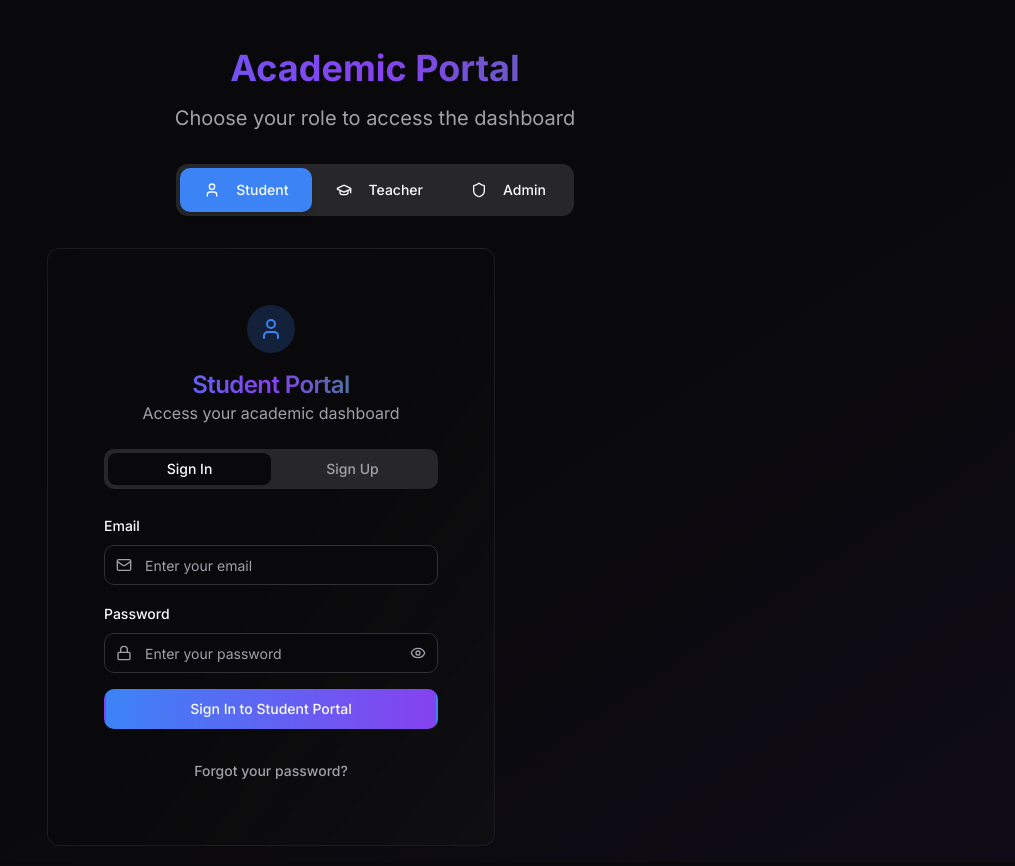
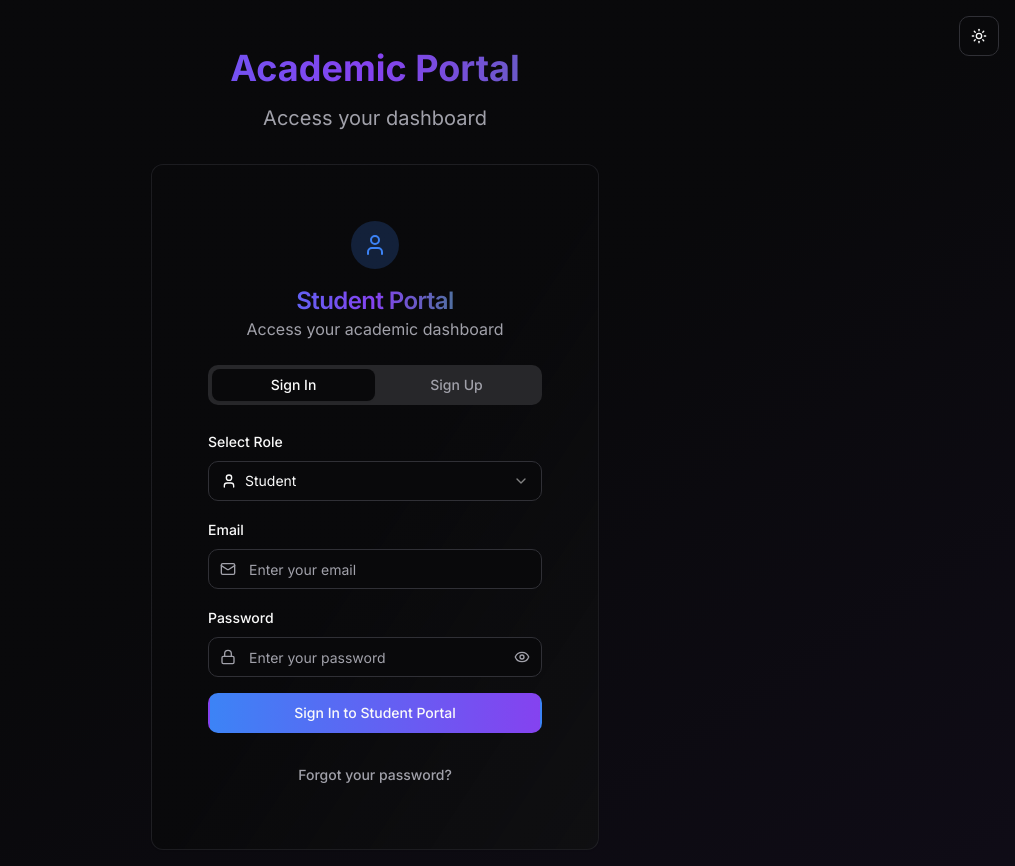
Before and after one commit to tariqhameed862-alt/learn-lynx, a React (Vite) app: page /login in a window 1280 px wide. Shown: the whole page, without its empty margins (265-1280 px from the left). Built offline with nearby package versions, Linux system fonts and the light colour scheme.

Commit message:
Implement Light Mode and Login form update

```diff
--- a/src/components/Dashboard.tsx
+++ b/src/components/Dashboard.tsx
@@ -25,7 +25,7 @@ export const Dashboard = () => {
 
   const renderDashboardContent = (role: "student" | "teacher" | "admin") => {
     if (!isLoggedIn[role]) {
-      return <LoginForm role={role} onLoginSuccess={() => handleLogin(role)} />;
+      return <LoginForm onLoginSuccess={(selectedRole) => handleLogin(selectedRole)} />;
     }
 
     switch (role) {
--- a/src/components/Navigation.tsx
+++ b/src/components/Navigation.tsx
@@ -1,5 +1,6 @@
 import { useState } from "react";
 import { Button } from "@/components/ui/button";
+import { ThemeToggle } from "@/components/ThemeToggle";
 import { Menu, X, GraduationCap } from "lucide-react";
 
 export const Navigation = () => {
@@ -39,6 +40,7 @@ export const Navigation = () => {
 
           {/* CTA */}
           <div className="hidden md:flex items-center space-x-4">
+            <ThemeToggle />
             <Button asChild variant="outline" className="mr-2">
               <a href="/login">Login</a>
             </Button>
@@ -71,6 +73,9 @@ export const Navigation = () => {
               </a>
             ))}
             <div className="pt-4 space-y-2">
+              <div className="flex items-center justify-center pb-2">
+                <ThemeToggle />
+              </div>
               <Button asChild variant="outline" className="w-full">
                 <a href="/login">Login</a>
               </Button>
--- /dev/null
+++ b/src/components/ThemeToggle.tsx
@@ -0,0 +1,47 @@
+import { Moon, Sun } from "lucide-react"
+import { Button } from "@/components/ui/button"
+import { useEffect, useState } from "react"
+
+export function ThemeToggle() {
+  const [theme, setTheme] = useState<"dark" | "light">("dark")
+
+  useEffect(() => {
+    const root = window.document.documentElement
+    const initialTheme = localStorage.getItem("theme") as "dark" | "light" || "dark"
+
+    setTheme(initialTheme)
+
+    if (initialTheme === "light") {
+      root.classList.add("light")
+    } else {
+      root.classList.remove("light")
+    }
+  }, [])
+
+  const toggleTheme = () => {
+    const root = window.document.documentElement
+    const newTheme = theme === "dark" ? "light" : "dark"
+
+    setTheme(newTheme)
+    localStorage.setItem("theme", newTheme)
+
+    if (newTheme === "light") {
+      root.classList.add("light")
+    } else {
+      root.classList.remove("light")
+    }
+  }
+
+  return (
+    <Button
+      variant="outline"
+      size="icon"
+      onClick={toggleTheme}
+      className="relative overflow-hidden"
+    >
+      <Sun className="h-[1.2rem] w-[1.2rem] rotate-0 scale-100 transition-all dark:-rotate-90 dark:scale-0" />
+      <Moon className="absolute h-[1.2rem] w-[1.2rem] rotate-90 scale-0 transition-all dark:rotate-0 dark:scale-100" />
+      <span className="sr-only">Toggle theme</span>
+    </Button>
+  )
+}
--- a/src/components/auth/LoginForm.tsx
+++ b/src/components/auth/LoginForm.tsx
@@ -4,26 +4,28 @@ import { Input } from "@/components/ui/input";
 import { Label } from "@/components/ui/label";
 import { Card, CardContent, CardHeader, CardTitle } from "@/components/ui/card";
 import { Tabs, TabsContent, TabsList, TabsTrigger } from "@/components/ui/tabs";
+import { Select, SelectContent, SelectItem, SelectTrigger, SelectValue } from "@/components/ui/select";
 import { Eye, EyeOff, Mail, Lock, User, GraduationCap, Shield } from "lucide-react";
 
 interface LoginFormProps {
-  role: "student" | "teacher" | "admin";
-  onLoginSuccess: () => void;
+  onLoginSuccess: (role: "student" | "teacher" | "admin") => void;
 }
 
-export const LoginForm = ({ role, onLoginSuccess }: LoginFormProps) => {
+export const LoginForm = ({ onLoginSuccess }: LoginFormProps) => {
   const [showPassword, setShowPassword] = useState(false);
   const [email, setEmail] = useState("");
   const [password, setPassword] = useState("");
+  const [name, setName] = useState("");
+  const [selectedRole, setSelectedRole] = useState<"student" | "teacher" | "admin">("student");
   const [isLogin, setIsLogin] = useState(true);
 
   const handleSubmit = (e: React.FormEvent) => {
     e.preventDefault();
     // Simulate login success
-    setTimeout(() => onLoginSuccess(), 1000);
+    setTimeout(() => onLoginSuccess(selectedRole), 1000);
   };
 
-  const getRoleConfig = () => {
+  const getRoleConfig = (role: "student" | "teacher" | "admin") => {
     switch (role) {
       case "student":
         return {
@@ -49,7 +51,7 @@ export const LoginForm = ({ role, onLoginSuccess }: LoginFormProps) => {
     }
   };
 
-  const config = getRoleConfig();
+  const config = getRoleConfig(selectedRole);
   const IconComponent = config.icon;
 
   return (
@@ -73,6 +75,35 @@ export const LoginForm = ({ role, onLoginSuccess }: LoginFormProps) => {
 
             <TabsContent value="login">
               <form onSubmit={handleSubmit} className="space-y-4">
+                <div className="space-y-2">
+                  <Label htmlFor="role">Select Role</Label>
+                  <Select value={selectedRole} onValueChange={(value: "student" | "teacher" | "admin") => setSelectedRole(value)}>
+                    <SelectTrigger>
+                      <SelectValue placeholder="Select your role" />
+                    </SelectTrigger>
+                    <SelectContent>
+                      <SelectItem value="student">
+                        <div className="flex items-center gap-2">
+                          <User className="h-4 w-4" />
+                          Student
+                        </div>
+                      </SelectItem>
+                      <SelectItem value="teacher">
+                        <div className="flex items-center gap-2">
+                          <GraduationCap className="h-4 w-4" />
+                          Teacher
+                        </div>
+                      </SelectItem>
+                      <SelectItem value="admin">
+                        <div className="flex items-center gap-2">
+                          <Shield className="h-4 w-4" />
+                          Admin
+                        </div>
+                      </SelectItem>
+                    </SelectContent>
+                  </Select>
+                </div>
+
                 <div className="space-y-2">
                   <Label htmlFor="email">Email</Label>
                   <div className="relative">
@@ -121,6 +152,35 @@ export const LoginForm = ({ role, onLoginSuccess }: LoginFormProps) => {
             <TabsContent value="signup">
               <form onSubmit={handleSubmit} className="space-y-4">
                 <div className="space-y-2">
+                  <Label htmlFor="role-signup">Select Role</Label>
+                  <Select value={selectedRole} onValueChange={(value: "student" | "teacher" | "admin") => setSelectedRole(value)}>
+                    <SelectTrigger>
+                      <SelectValue placeholder="Select your role" />
+                    </SelectTrigger>
+                    <SelectContent>
+                      <SelectItem value="student">
+                        <div className="flex items-center gap-2">
+                          <User className="h-4 w-4" />
+                          Student
+                        </div>
+                      </SelectItem>
+                      <SelectItem value="teacher">
+                        <div className="flex items-center gap-2">
+                          <GraduationCap className="h-4 w-4" />
+                          Teacher
+                        </div>
+                      </SelectItem>
+                      <SelectItem value="admin">
+                        <div className="flex items-center gap-2">
+                          <Shield className="h-4 w-4" />
+                          Admin
+                        </div>
+                      </SelectItem>
+                    </SelectContent>
+                  </Select>
+                </div>
+
+                <div className="space-y-2">
                   <Label htmlFor="name">Full Name</Label>
                   <div className="relative">
                     <User className="absolute left-3 top-3 h-4 w-4 text-muted-foreground" />
@@ -128,6 +188,8 @@ export const LoginForm = ({ role, onLoginSuccess }: LoginFormProps) => {
                       id="name"
                       type="text"
                       placeholder="Enter your full name"
+                      value={name}
+                      onChange={(e) => setName(e.target.value)}
                       className="pl-10"
                       required
                     />
--- a/src/index.css
+++ b/src/index.css
@@ -6,7 +6,7 @@
 
 @layer base {
   :root {
-    /* Base colors */
+    /* Base colors - Dark Mode */
     --background: 240 10% 3.9%;
     --foreground: 0 0% 98%;
 
@@ -81,6 +81,78 @@
     /* Animation variables */
     --transition-smooth: all 0.3s cubic-bezier(0.4, 0, 0.2, 1);
     --transition-bounce: all 0.3s cubic-bezier(0.68, -0.55, 0.265, 1.55);
+  }
+
+  /* Light Mode Theme */
+  .light {
+    /* Base colors - Light Mode */
+    --background: 0 0% 100%;
+    --foreground: 240 10% 3.9%;
+
+    /* Card system */
+    --card: 0 0% 100%;
+    --card-foreground: 240 10% 3.9%;
+
+    /* Interactive elements */
+    --popover: 0 0% 100%;
+    --popover-foreground: 240 10% 3.9%;
+
+    /* Academic Primary - Deep University Blue */
+    --primary: 217 91% 60%;
+    --primary-foreground: 210 40% 98%;
+    --primary-light: 217 91% 70%;
+    --primary-dark: 217 91% 50%;
+
+    /* Academic Secondary - Growth Green */
+    --secondary: 142 76% 36%;
+    --secondary-foreground: 355 25% 95%;
+    --secondary-light: 142 76% 46%;
+
+    /* Success & Learning */
+    --success: 142 76% 36%;
+    --success-foreground: 355 25% 95%;
+
+    /* Accent - Innovation Purple */
+    --accent: 263 85% 60%;
+    --accent-foreground: 210 40% 98%;
+
+    /* Muted academic tones */
+    --muted: 210 40% 96%;
+    --muted-foreground: 215.4 16.3% 46.9%;
+
+    /* Alerts & warnings */
+    --destructive: 0 84.2% 60.2%;
+    --destructive-foreground: 210 40% 98%;
+
+    --warning: 38 92% 50%;
+    --warning-foreground: 48 96% 89%;
+
+    /* Borders & inputs */
+    --border: 214.3 31.8% 91.4%;
+    --input: 214.3 31.8% 91.4%;
+    --ring: 217 91% 60%;
+
+    /* Academic gradients - Light Mode */
+    --gradient-primary: linear-gradient(135deg, hsl(217 91% 60%), hsl(263 85% 60%));
+    --gradient-success: linear-gradient(135deg, hsl(142 76% 36%), hsl(142 76% 46%));
+    --gradient-hero: linear-gradient(135deg, hsl(217 91% 60%) 0%, hsl(263 85% 60%) 50%, hsl(142 76% 36%) 100%);
+    --gradient-card: linear-gradient(145deg, hsl(0 0% 100%) 0%, hsl(210 40% 98%) 100%);
+
+    /* Shadows with academic theme - Light Mode */
+    --shadow-sm: 0 1px 2px 0 hsl(217 91% 60% / 0.05);
+    --shadow-md: 0 4px 6px -1px hsl(217 91% 60% / 0.1), 0 2px 4px -1px hsl(217 91% 60% / 0.06);
+    --shadow-lg: 0 10px 15px -3px hsl(217 91% 60% / 0.1), 0 4px 6px -2px hsl(217 91% 60% / 0.05);
+    --shadow-glow: 0 0 40px hsl(217 91% 60% / 0.15);
+
+    /* Sidebar academic theme - Light Mode */
+    --sidebar-background: 0 0% 98%;
+    --sidebar-foreground: 240 5.9% 10%;
+    --sidebar-primary: 217 91% 60%;
+    --sidebar-primary-foreground: 210 40% 98%;
+    --sidebar-accent: 210 40% 96%;
+    --sidebar-accent-foreground: 240 5.9% 10%;
+    --sidebar-border: 214.3 31.8% 91.4%;
+    --sidebar-ring: 217 91% 60%;
   }
 }
 
--- a/src/pages/Login.tsx
+++ b/src/pages/Login.tsx
@@ -1,7 +1,7 @@
 import { useState } from "react";
 import { useNavigate } from "react-router-dom";
 import { LoginForm } from "@/components/auth/LoginForm";
-import { Button } from "@/components/ui/button";
+import { ThemeToggle } from "@/components/ThemeToggle";
 import { User, GraduationCap, Shield } from "lucide-react";
 
 const Login = () => {
@@ -34,62 +34,26 @@ const Login = () => {
   ];
 
   return (
-    <div className="min-h-screen bg-gradient-to-br from-background via-background to-accent/5">
+    <div className="min-h-screen bg-gradient-to-br from-background via-background to-accent/5 relative">
+      {/* Theme Toggle */}
+      <div className="absolute top-4 right-4 z-10">
+        <ThemeToggle />
+      </div>
+
       <div className="container mx-auto p-4">
         <div className="text-center py-8">
           <h1 className="text-4xl font-bold gradient-text mb-4">
             Academic Portal
           </h1>
           <p className="text-xl text-muted-foreground">
-            Choose your role to access the dashboard
+            Access your dashboard
           </p>
         </div>
 
-        <div className="max-w-2xl mx-auto">
-          {/* Role Selection */}
-          <div className="flex justify-center mb-8">
-            <div className="inline-flex rounded-lg bg-muted p-1">
-              {roles.map((role) => {
-                const IconComponent = role.icon;
-                return (
-                  <Button
-                    key={role.id}
-                    variant={selectedRole === role.id ? "default" : "ghost"}
-                    size="lg"
-                    onClick={() => setSelectedRole(role.id)}
-                    className={`px-6 py-3 transition-all duration-300 ${
-                      selectedRole === role.id
-                        ? "bg-primary text-primary-foreground shadow-md"
-                        : "hover:bg-background/50"
-                    }`}
-                  >
-                    <IconComponent className="w-5 h-5 mr-2" />
-                    {role.title}
-                  </Button>
-                );
-              })}
-            </div>
-          </div>
-
-          {/* Form Container with Animation */}
-          <div className="relative overflow-hidden">
-            <div
-              className="flex transition-transform duration-500 ease-in-out"
-              style={{
-                transform: `translateX(-${roles.findIndex(r => r.id === selectedRole) * 100}%)`,
-                width: `${roles.length * 100}%`
-              }}
-            >
-              {roles.map((role) => (
-                <div key={role.id} className="w-full flex-shrink-0 px-2">
-                  <LoginForm
-                    role={role.id}
-                    onLoginSuccess={() => handleLoginSuccess(role.id)}
-                  />
-                </div>
-              ))}
-            </div>
-          </div>
+        <div className="max-w-md mx-auto">
+          <LoginForm
+            onLoginSuccess={handleLoginSuccess}
+          />
         </div>
       </div>
     </div>
```
